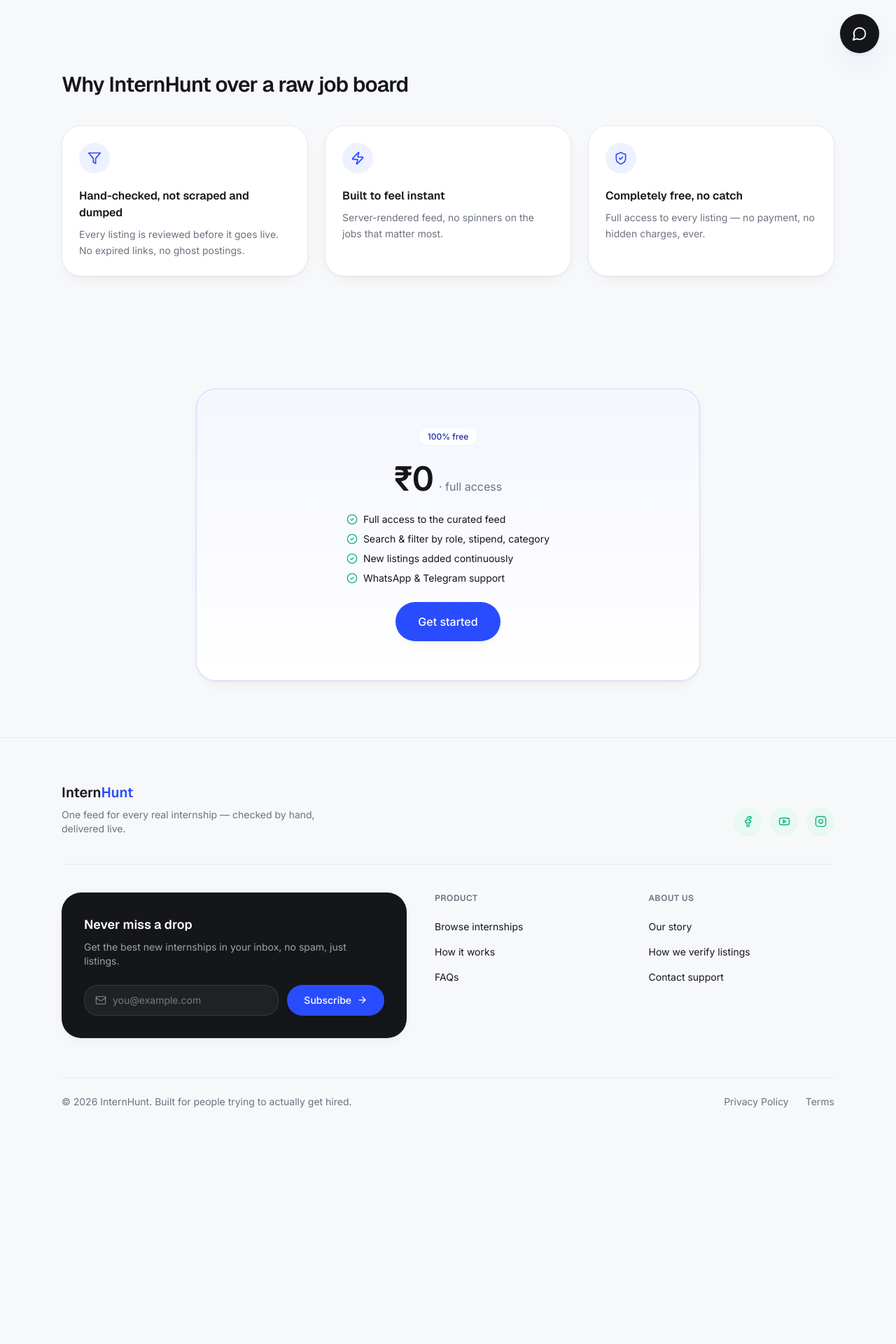
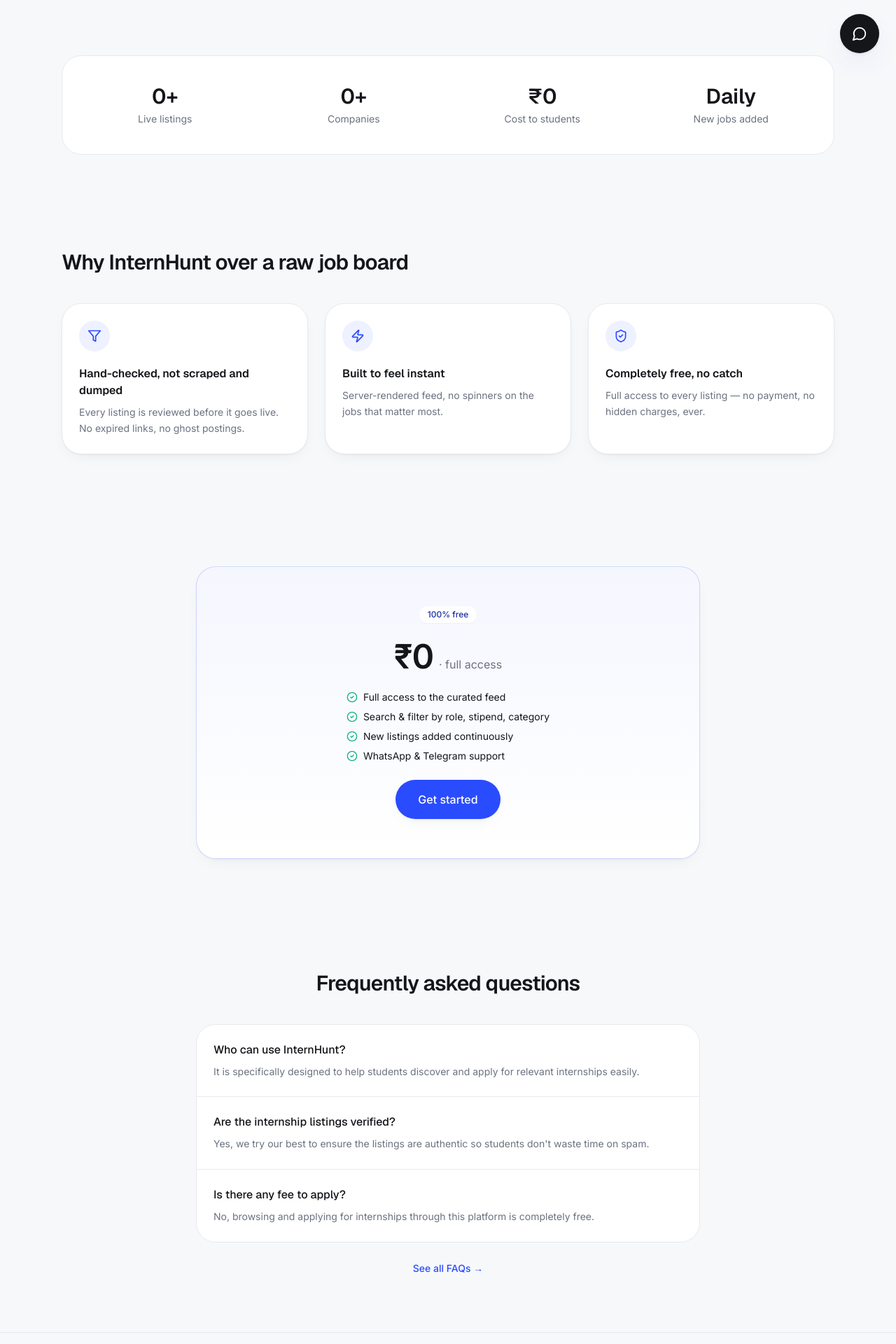
Before and after one commit to robinverma703/internhunt, a Next.js app: page / in a window 1280 px wide. Shown: the part 700-2620 px from the top of the page at 70% size. Before the commit the page ends 2348 px from the top, so only its background shows below. Built offline with nearby package versions, Linux system fonts and the light colour scheme; no server answers; the database is empty.

Commit message:
add stats and FAQ sections to homepage

```diff
--- a/app/page.tsx
+++ b/app/page.tsx
@@ -7,6 +7,22 @@
 import { CheckCircle2, Filter, ShieldCheck, Zap } from "lucide-react";
 import FeaturedInternship from "@/components/featured-internship";
 import { getFeaturedJob } from "@/lib/get-featured-job";
+import { createClient } from "@/lib/supabase/server";
+
+const FAQ_PREVIEW = [
+  {
+    q: "Who can use InternHunt?",
+    a: "It is specifically designed to help students discover and apply for relevant internships easily.",
+  },
+  {
+    q: "Are the internship listings verified?",
+    a: "Yes, we try our best to ensure the listings are authentic so students don't waste time on spam.",
+  },
+  {
+    q: "Is there any fee to apply?",
+    a: "No, browsing and applying for internships through this platform is completely free.",
+  },
+];
 
 const VALUE_PROPS = [
   {
@@ -29,12 +45,35 @@
 export default async function LandingPage() {
   const featuredJob = await getFeaturedJob();
 
+  const supabase = await createClient();
+  const { data: allJobs } = await supabase.from("jobs").select("company");
+  const totalListings = allJobs?.length ?? 0;
+  const totalCompanies = new Set((allJobs ?? []).map((j) => j.company)).size;
+
   return (
     <main className="min-h-screen bg-paper">
       <Navbar />
       <Hero />
 
       {featuredJob && <FeaturedInternship job={featuredJob} />}
+
+      <section className="mx-auto max-w-6xl px-6 py-14">
+        <div className="grid grid-cols-2 gap-6 rounded-2xl border border-line bg-surface px-6 py-10 sm:grid-cols-4">
+          {[
+            { label: "Live listings", value: `${totalListings}+` },
+            { label: "Companies", value: `${totalCompanies}+` },
+            { label: "Cost to students", value: "₹0" },
+            { label: "New jobs added", value: "Daily" },
+          ].map((stat) => (
+            <div key={stat.label} className="text-center">
+              <div className="font-display text-2xl font-semibold text-graphite md:text-3xl">
+                {stat.value}
+              </div>
+              <div className="mt-1 text-xs text-muted md:text-sm">{stat.label}</div>
+            </div>
+          ))}
+        </div>
+      </section>
 
       <section id="how-it-works" className="mx-auto max-w-6xl px-6 py-20">
         <h2 className="text-2xl font-semibold tracking-tight text-graphite md:text-3xl">
@@ -85,6 +124,25 @@
         </Card>
       </section>
 
+      <section className="mx-auto max-w-3xl px-6 py-20">
+        <h2 className="text-center text-2xl font-semibold tracking-tight text-graphite md:text-3xl">
+          Frequently asked questions
+        </h2>
+        <div className="mt-10 divide-y divide-line rounded-2xl border border-line bg-surface">
+          {FAQ_PREVIEW.map((item) => (
+            <div key={item.q} className="px-6 py-6">
+              <h3 className="font-medium text-graphite">{item.q}</h3>
+              <p className="mt-2 text-sm leading-relaxed text-muted">{item.a}</p>
+            </div>
+          ))}
+        </div>
+        <div className="mt-6 text-center">
+          <Link href="/faq" data-cursor-hover className="text-sm font-medium text-signal hover:underline">
+            See all FAQs →
+          </Link>
+        </div>
+      </section>
+
       <Footer />
     </main>
   );
```
